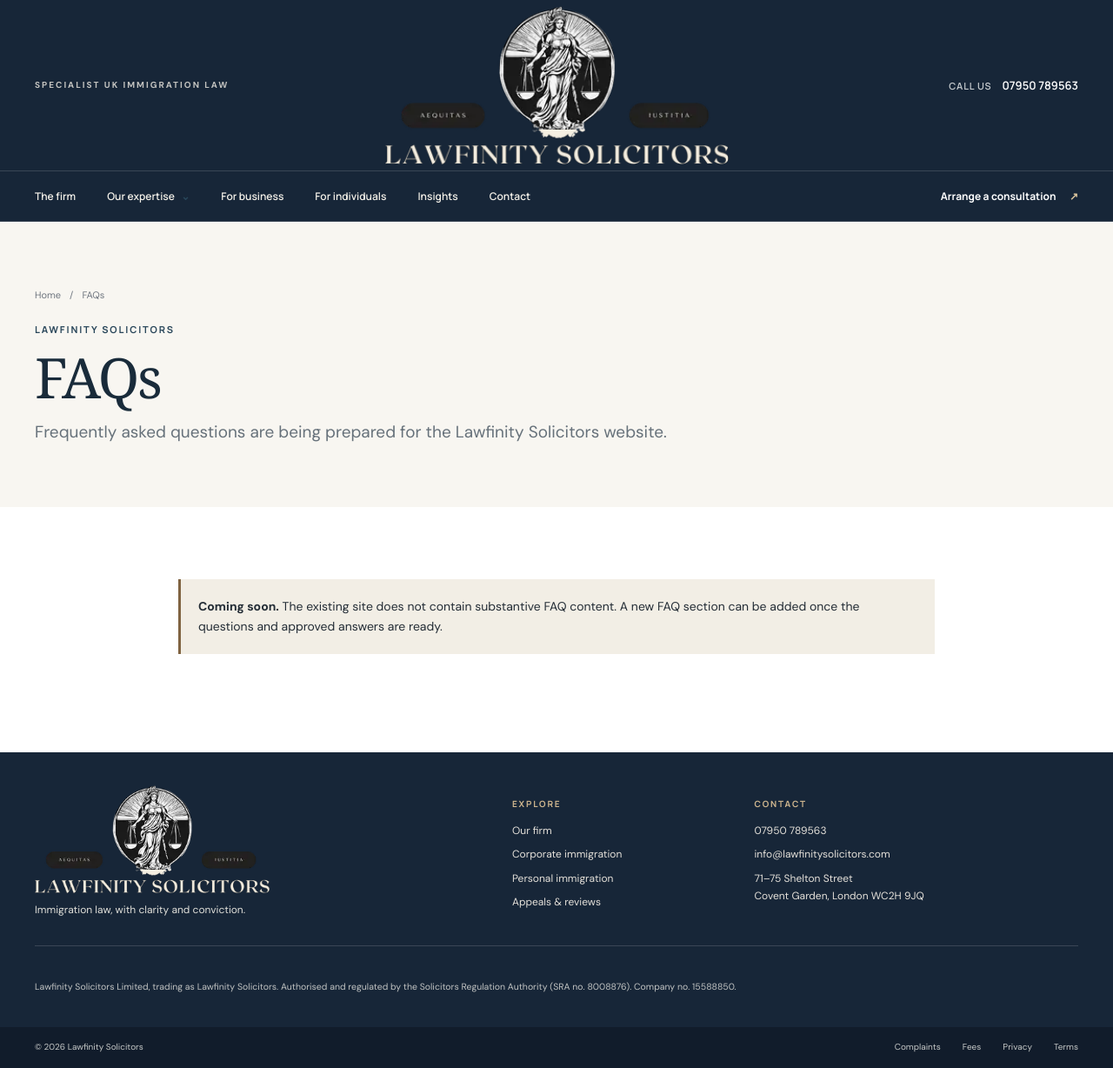
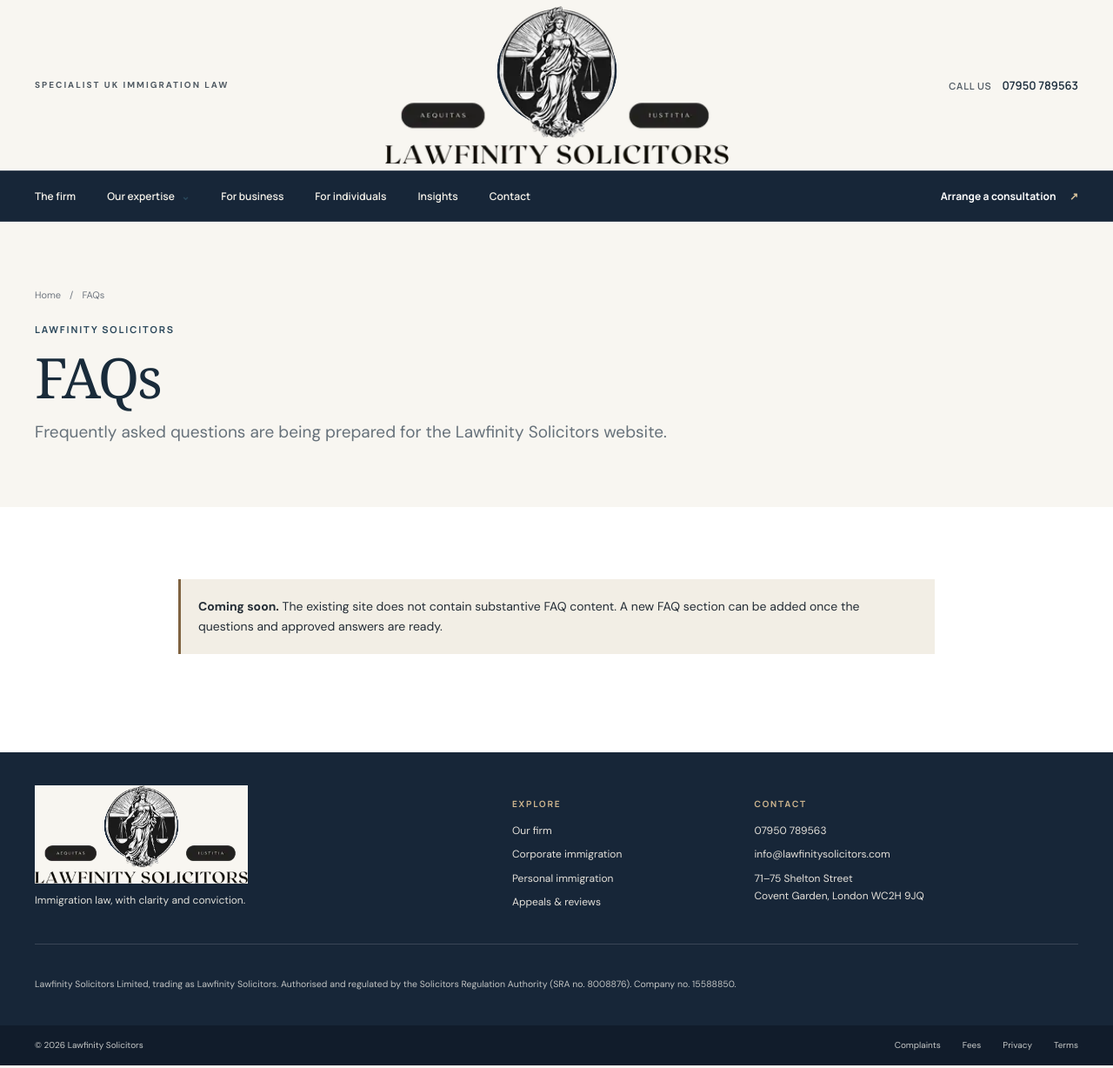
Before and after one commit to tamimtasdik-bit/Tamim-Profile, a Jekyll site: the page built from coming-soon/index.md, in a window 1280 px wide. Shown: the whole page at 87% size. Built offline with Jekyll 4.4.1, drawn with Linux system fonts in a browser that asks for light colours; grey boxes are pictures that could not be loaded.

Commit message:
Restore original Lawfinity logo contrast with ivory masthead and navy crest medallion

```diff
--- a/assets/css/style.css
+++ b/assets/css/style.css
@@ -454,3 +454,84 @@
  .premium-header .brand{width:228px!important}
  .premium-header .masthead{height:126px}
 }
+
+
+
+/* Brand visibility: preserve original two-colour Lady Justice logo on ivory.
+   Dark navy medallion sits behind the white illustration; original black wordmark
+   remains on the ivory surface. No recolouring, duplicate art or overlay masks. */
+.premium-header{
+  background:#F8F6F1!important;
+  color:#192B3A!important;
+}
+.premium-header .masthead{
+  background:#F8F6F1!important;
+}
+.premium-header .masthead-kicker{
+  color:#4F5962!important;
+}
+.premium-header .masthead-phone{
+  color:#4F5962!important;
+}
+.premium-header .masthead-phone span{
+  color:#192B3A!important;
+}
+.premium-header .mobile-toggle{
+  color:#192B3A!important;
+}
+.premium-header .hamburger i{
+  background:#192B3A!important;
+}
+.premium-header .desktop-nav-band{
+  background:#172638!important;
+  color:#fff!important;
+}
+.premium-header .mobile-navigation{
+  background:#172638!important;
+}
+.premium-header .official-logo,
+.premium-footer .official-logo{
+  position:relative;
+  isolation:isolate;
+  aspect-ratio:380/175!important;
+  background:radial-gradient(
+    ellipse 17.5% 35% at 50% 41%,
+    #172638 0%,
+    #172638 99%,
+    transparent 100%
+  ),#F8F6F1!important;
+}
+.premium-header .official-logo img,
+.premium-footer .official-logo img{
+  display:block!important;
+  width:100%!important;
+  height:100%!important;
+  object-fit:contain!important;
+  filter:none!important;
+}
+.premium-header .official-logo .logo-contrast,
+.premium-footer .official-logo .logo-contrast{
+  display:none!important;
+}
+.premium-header .official-logo::after,
+.premium-footer .official-logo::after{
+  content:none!important;
+  display:none!important;
+}
+.premium-footer .footer-logo{
+  width:245px!important;
+  background-color:#F8F6F1!important;
+}
+@media(max-width:680px){
+  .premium-header .brand{
+    width:260px!important;
+  }
+  .premium-footer .footer-logo{
+    width:245px!important;
+  }
+}
+@media(max-width:360px){
+  .premium-header .brand{
+    width:228px!important;
+  }
+}
```
